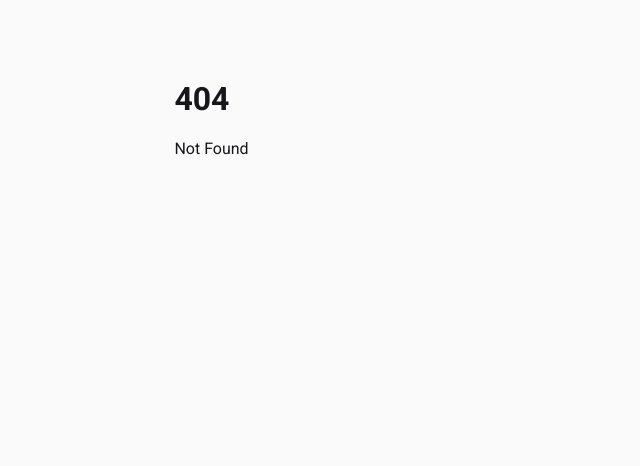
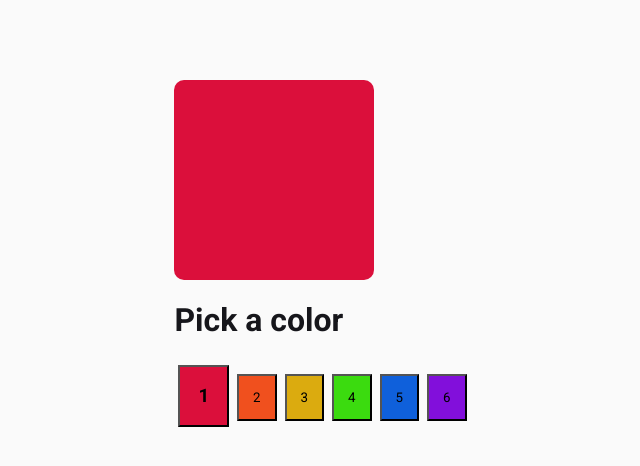
Before and after one commit to Miqueas/Learning-Notes, a SvelteKit app in the folder Svelte/: page /basic-svelte/logic/each-blocks in a window 1280 px wide. Before the commit this address had no page. Shown: the top 466 px of the page, without its empty margins (64-704 px from the left). Built offline with nearby package versions, Linux system fonts and the light colour scheme.

Commit message:
Svelte: added "each blocks"

```diff
--- /dev/null
+++ b/Svelte/src/routes/basic-svelte/logic/each-blocks/+page.svelte
@@ -0,0 +1,36 @@
+<script>
+  let colors = [ "#db0f3b", "#f0501e", "#dbab0f", "#3bdb0f", "#0f60db", "#820fdb" ];
+  let selected = colors[0];
+</script>
+
+<main>
+  <div class="box" style="background-color: {selected}"></div>
+  <h1>Pick a color</h1>
+  {#each colors as color, index}
+    <button
+      aria-current={selected == color}
+      aria-label={color}
+      style="background-color: {color}"
+      on:click={() => selected = color}
+    >{index + 1}</button>
+  {/each}
+</main>
+
+<style>
+  .box {
+    width: 200px;
+    height: 200px;
+    border-radius: 10px;
+  }
+
+  button {
+    margin: 4px;
+    padding: 14px;
+  }
+
+  button[aria-current="true"] {
+    padding: 18px;
+    font-weight: bold;
+    font-size: 14pt;
+  }
+</style>
```
